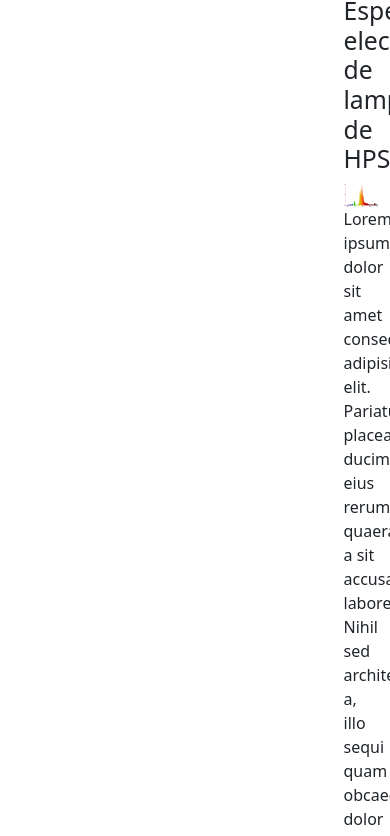
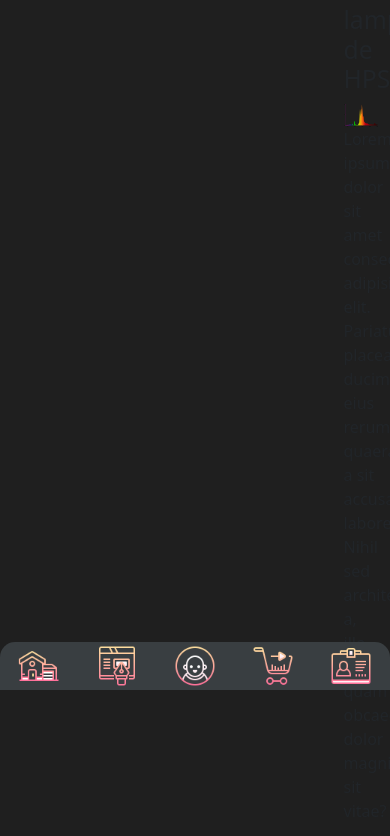
Before and after one commit to MrPatito/repo_final, a website: page index.html in a window 390 px wide. Shown: the part 154-990 px from the top of the page. Drawn offline with nearby package versions, Linux system fonts and the light colour scheme.

Commit message:
Modifique la nav en movil
No logro realizar el sticki no se por que se rompe y se monta sobre el footer

```diff
--- a/Posiles errores en modificacion CSS.txt
+++ b/Posiles errores en modificacion CSS.txt
@@ -0,0 +1 @@
+Con la nav bar no puedo hacer que sea stiky... lo comente por que se rompe, algo pasa que se posa sobre el footer
--- a/index.html
+++ b/index.html
@@ -27,7 +27,44 @@
         </header>
 
         <nav>
-            <div class="itemMenu">
+
+            <ul class="navBar">
+                <li class="navItem">
+                    <a href="index.html" class="navLink">
+                        <img src="Multimedia/icons8-house-64.png" alt="index">
+                        <span class="titulo">Home</span>
+                    </a>
+                </li>
+
+                <li class="navItem" id="portfolioIcono">
+                    <a href="Portfolio.html" class="navLink">
+                        <img src="Multimedia/icons8-web-design-64.png" alt="portfolio">
+                        <span class="titulo">Portfolio</span>
+                    </a>
+                </li>
+
+                <li class="navItem">
+                    <a href="Nosotras.html" class="navLink">
+                        <img src="Multimedia/icons8-test-account-64.png" alt="Nosotras">
+                        <span class="titulo">Nosotras</span>
+                    </a>
+                </li>
+
+                <li class="navItem">
+                    <a href="Servicios.html" class="navLink">
+                        <img src="Multimedia/icons8-checkout-64.png" alt="servicios">
+                        <span class="titulo">Servicios</span>
+                    </a>
+                </li>
+
+                <li class="navItem">
+                    <a href="Contacto.html" class="navLink">
+                        <img src="Multimedia/icons8-contact-64.png" alt="Contacto">
+                        <span class="titulo">Contacto</span>
+                    </a>
+                </li>
+            </ul>
+            <!-- <div class="itemMenu">
                 <a href="index.html" class="itemMenu__icono">
                     <img src="https://img.icons8.com/nolan/50/home.png"/>
                 </a>
@@ -56,7 +93,7 @@
                     <img src="https://img.icons8.com/nolan/50/new-contact.png"/>
                 </a>
             </div>
-
+        -->
         </nav>
 
         <section id="referencias" class="container-fluid">
@@ -131,11 +168,15 @@
               <!-- Section: Social media -->
             </div>
             <!-- Grid container -->
+            <div>
+
+            </div>
 
                 <!-- Copyright -->
                 <div class="text-center p-3" style="background-color: rgba(0, 0, 0, 0.2);">
                   © 2020 Copyright: Mr/Patito
                   <a class="text-white" href="https://mdbootstrap.com/">MDBootstrap.com</a>
+                  Icons made by <a href="https://www.freepik.com" title="Freepik">Freepik</a> from <a href="https://www.flaticon.com/" title="Flaticon">www.flaticon.com</a>
                 </div>
                 <!-- Copyright -->
 
--- a/scss/EstilosSCSS.scss
+++ b/scss/EstilosSCSS.scss
@@ -6,22 +6,25 @@
 body{
     margin: 0px;
     padding: 0px;
-    background-color: #d3d0cb;
+    background-color: rgb(134, 134, 134);
 }
-
+html{
+    scroll-behavior: smooth;
+}
 @media only screen and (max-width: 480px){
 
 #grilla {
     margin: 0px;
     padding: 0px;
     display: grid;
+    background-color: rgba(0, 0, 0, 0.88);
     grid-template-areas:
-    "nav nav"
     "header header"
     "estadisticas flotantes"
     "referencias flotantes"
-    "footer footer";
-    grid-template-rows: 50px auto auto 75px;
+    "foot foot"
+    "nav nav";
+    grid-template-rows: 70px auto auto auto;
     grid-template-columns: auto 15%;
 }
 
@@ -60,18 +63,59 @@ header {
     }
 
 /*Nav-Bar*/
+span{
+    display: none;
+}
 nav {
+
+    display: flex;
+    flex-direction: row;
+    padding: 0%;
     grid-area: nav;
     background-color: #393e41;
-    display: flex;
-    flex-direction: row;
-    justify-content: space-around;
+    position:sticky;
+    bottom: 0px;
+    border-radius: 15px 15px 0 0;
 
-    a#itemMenuIcono {
-        width: 300px;
+    .navBar{
+
+        padding: 0%;
+        margin: 0%;
+        width: 100vw;
+        list-style: none;
+        display: flex;
+        flex-direction: row;
+        justify-content: space-around;
+
+        .navItem{
+            width: 48px;
+        }
+
+    }
+    }
 
 
 
-        }
-    }
+
+
+
+
+
+/*Footer*/
+footer {
+    grid-area: foot;
+    display: grid;
+    background-color: rgb(134, 134, 134);
+    height: auto;
+    align-items: center;
+
+
+    #redes{
+        max-height: 90%;
+        width: 100%;
+     }
 }
+
+
+
+}
```
Also changed, not shown: Multimedia/icons8-checkout-64.png (added), Multimedia/icons8-contact-64.png (added), Multimedia/icons8-house-64.png (added), Multimedia/icons8-test-account-64.png (added), Multimedia/icons8-web-design-64.png (added), Portfolio.html (renamed from Galeria.html), Servicios.html (renamed from Productos.html), css/Estilo.css.
